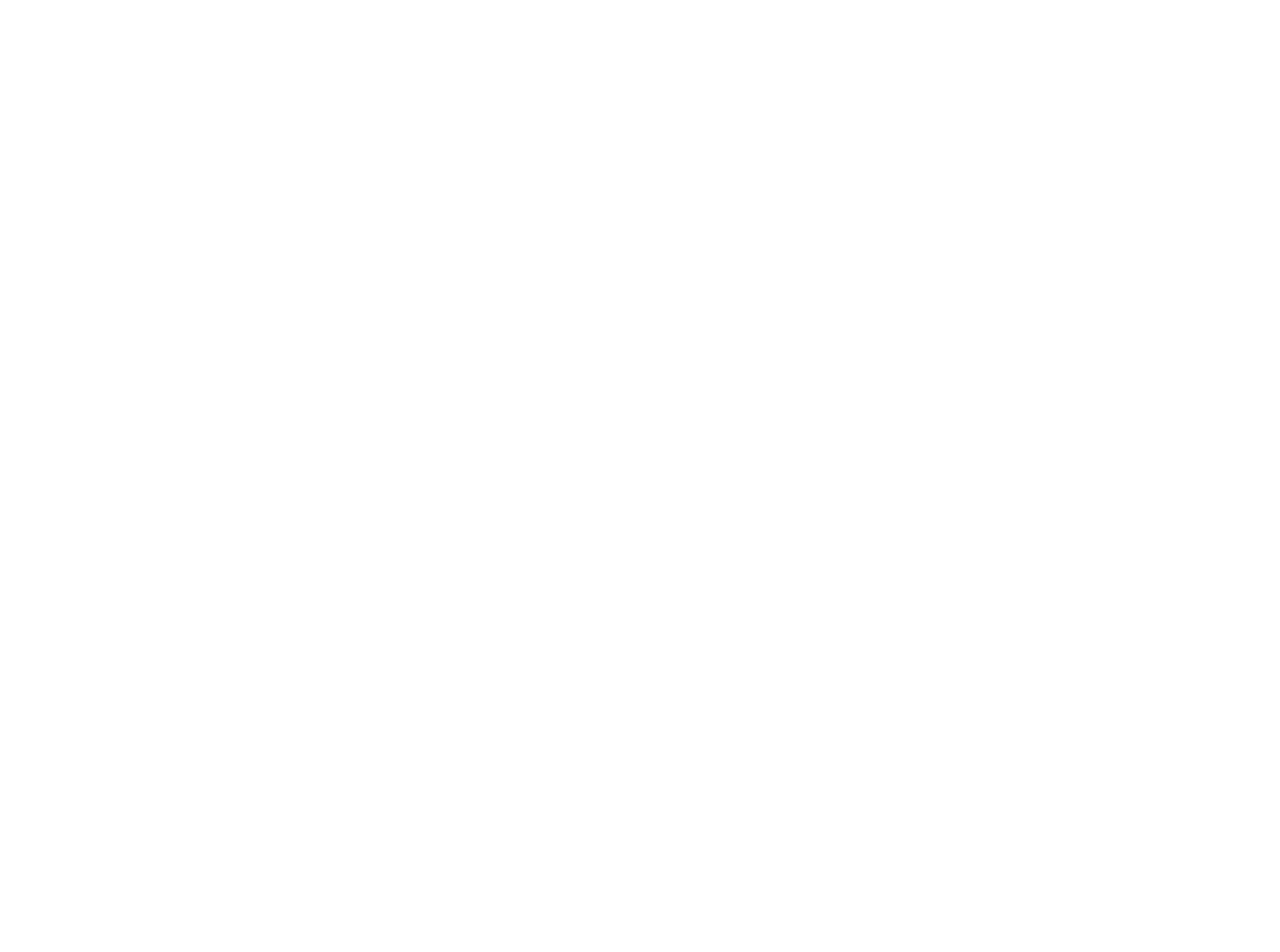
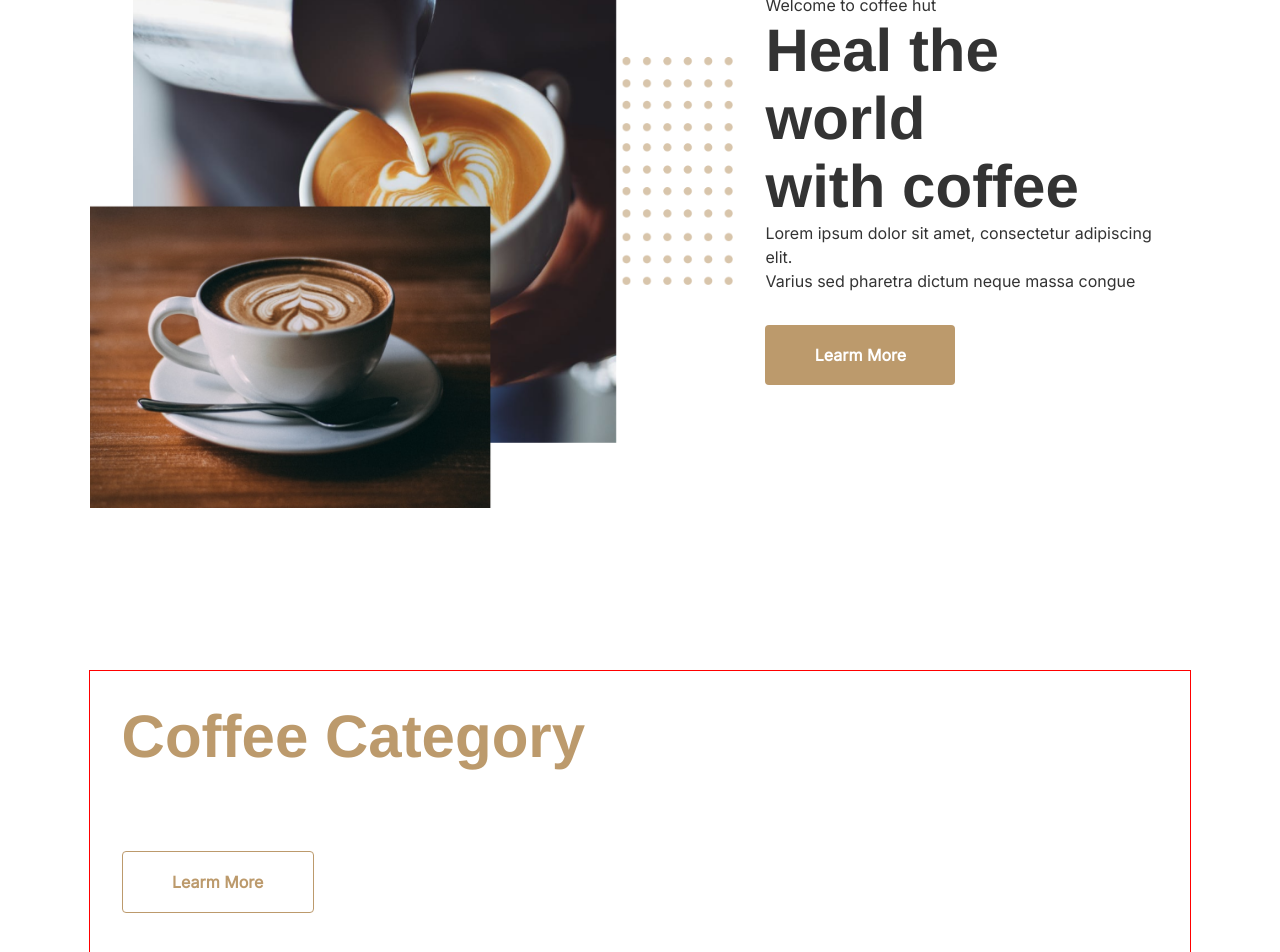
Before and after one commit to Elen-pollyc137/Elite-food-restaurant, a Next.js app: page /coffeeshop in a window 1280 px wide. Shown: the part 834-1786 px from the top of the page. Before the commit the page ends 800 px from the top, so only its background shows below. Built offline with nearby package versions, Linux system fonts and the light colour scheme.

Commit message:
add: Criado um novo componente CategoryCoffee

```diff
--- a/src/pages/coffeeshop.jsx
+++ b/src/pages/coffeeshop.jsx
@@ -1,4 +1,6 @@
 import NavBar from "../Components/Header/NavBar";
+import CategoryCoffee from "../styles-page/coffeeshop/CategoryCoffee/indes";
+import CoffeeMaker from "../styles-page/coffeeshop/CoffeeMaker";
 import HeaderCoffee from "../styles-page/coffeeshop/HeaderCoffee";
 
 export default function Coffeeshop() {
@@ -15,6 +17,8 @@
         dark="dark"
       />
       <HeaderCoffee />
+      <CoffeeMaker />
+      <CategoryCoffee />
     </>
   );
 }
--- /dev/null
+++ b/src/styles-page/coffeeshop/CategoryCoffee/indes.jsx
@@ -0,0 +1,24 @@
+import styles from "./styles.module.scss";
+
+export default function CategoryCoffee() {
+  return (
+    <section className={styles.container}>
+      <div className={styles.box}>
+        <div className={styles.box_title}>
+          <h1>Coffee Category</h1>
+          <p>
+            Lorem ipsum dolor sit amet, consectetur adipiscing elit. <br />{" "}
+            Varius sed pharetra dictum neque massa congue
+          </p>
+
+          <div className={styles.box_btn}>
+            <div className={styles.box_button_trans}>
+              <a href="#">Learm More</a>
+            </div>
+          </div>
+        </div>
+        <div className={styles.box_right}> </div>
+      </div>
+    </section>
+  );
+}
--- /dev/null
+++ b/src/styles-page/coffeeshop/CategoryCoffee/styles.module.scss
@@ -0,0 +1,69 @@
+.container {
+  width: 100%;
+  padding: 5rem 0;
+}
+.box {
+  width: 86%;
+  margin: 0 auto;
+  display: flex;
+  flex-direction: column;
+  border: 1px solid red;
+}
+.box_title {
+  padding: 2rem;
+  h3 {
+    font-family: var(--inter);
+    font-style: normal;
+    font-weight: 400;
+    font-size: 16px;
+    line-height: 24px;
+
+    color: #ffffff;
+  }
+  h1 {
+    font-family: var(--helvetica);
+    font-style: normal;
+    font-weight: 700;
+    font-size: 60px;
+    line-height: 68px;
+    /* or 113% */
+
+    /* Primary coffee */
+
+    color: #bc9a6c;
+  }
+  p {
+    font-family: var(--inter);
+    font-style: normal;
+    font-weight: 400;
+    font-size: 16px;
+    line-height: 24px;
+    /* or 150% */
+
+    /* fffffff */
+
+    color: #ffffff;
+  }
+}
+.box_btn {
+  display: flex;
+  align-items: center;
+  gap: 0.5rem;
+}
+.box_button_trans {
+  display: flex;
+  align-items: center;
+  justify-content: center;
+  margin: 2rem 0;
+
+  height: 3.75rem;
+  width: 11.875rem;
+  border: 1px solid #bc9a6c;
+  border-radius: 0.25rem;
+
+  a {
+    color: #bc9a6c;
+    font-family: var(--inter);
+    font-weight: 600;
+  }
+}
--- /dev/null
+++ b/src/styles-page/coffeeshop/CoffeeMaker/index.jsx
@@ -0,0 +1,33 @@
+import styles from "./styles.module.scss";
+
+export default function CoffeeMaker() {
+  return (
+    <section className={styles.container}>
+      <div className={styles.box}>
+        <picture className={styles.box_img}>
+          <img
+            src="Assets/coffee-shop/coffemaker/image01.png"
+            className={styles.img}
+            alt="Landscape picture"
+          />
+        </picture>
+        <div className={styles.box_title}>
+          <h3>Welcome to coffee hut</h3>
+          <h1>
+            Heal the world <br /> with coffee
+          </h1>
+          <p>
+            Lorem ipsum dolor sit amet, consectetur adipiscing elit. <br />{" "}
+            Varius sed pharetra dictum neque massa congue
+          </p>
+
+          <div className={styles.box_btn}>
+            <div className={styles.box_button_trans}>
+              <a href="#">Learm More</a>
+            </div>
+          </div>
+        </div>
+      </div>
+    </section>
+  );
+}
--- /dev/null
+++ b/src/styles-page/coffeeshop/CoffeeMaker/styles.module.scss
@@ -0,0 +1,75 @@
+.container {
+  width: 100%;
+  padding: 5rem 0;
+}
+.box {
+  width: 86%;
+  margin: 0 auto;
+  display: flex;
+  align-items: center;
+  justify-content: center;
+}
+.box_title {
+  padding: 3rem 2rem;
+  h3 {
+    font-family: var(--inter);
+    font-style: normal;
+    font-weight: 400;
+    font-size: 16px;
+    line-height: 24px;
+
+    color: #333333;
+  }
+  h1 {
+    font-family: var(--helvetica);
+    font-style: normal;
+    font-weight: 700;
+    font-size: 60px;
+    line-height: 68px;
+    /* or 113% */
+
+    /* Primary coffee */
+
+    color: #333333;
+  }
+  p {
+    font-family: var(--inter);
+    font-style: normal;
+    font-weight: 400;
+    font-size: 16px;
+    line-height: 24px;
+
+    color: #333333;
+  }
+  label {
+    input {
+      background: #333333;
+    }
+    color: #bc9a6c;
+  }
+}
+.box_btn {
+  display: flex;
+  align-items: center;
+  gap: 0.5rem;
+}
+.box_button_trans {
+  display: flex;
+  align-items: center;
+  justify-content: center;
+  margin: 2rem 0;
+
+  height: 3.75rem;
+  width: 11.875rem;
+  background: #bc9a6c;
+  border-radius: 0.25rem;
+
+  a {
+    color: var(--white);
+    font-family: var(--inter);
+    font-weight: 600;
+  }
+}
+.img {
+  height: 38rem;
+}
--- a/src/styles-page/coffeeshop/HeaderCoffee/styles.module.scss
+++ b/src/styles-page/coffeeshop/HeaderCoffee/styles.module.scss
@@ -16,6 +16,10 @@
   background-size: 80rem;
   background-repeat: no-repeat;
   background-position: 10%;
+  @media screen and (max-width: 767px) {
+    display: flex;
+    flex-direction: column;
+  }
 }
 .box_title {
   padding: 2rem;
```
Also changed, not shown: public/Assets/coffee-shop/coffemaker/image01.png (added).
